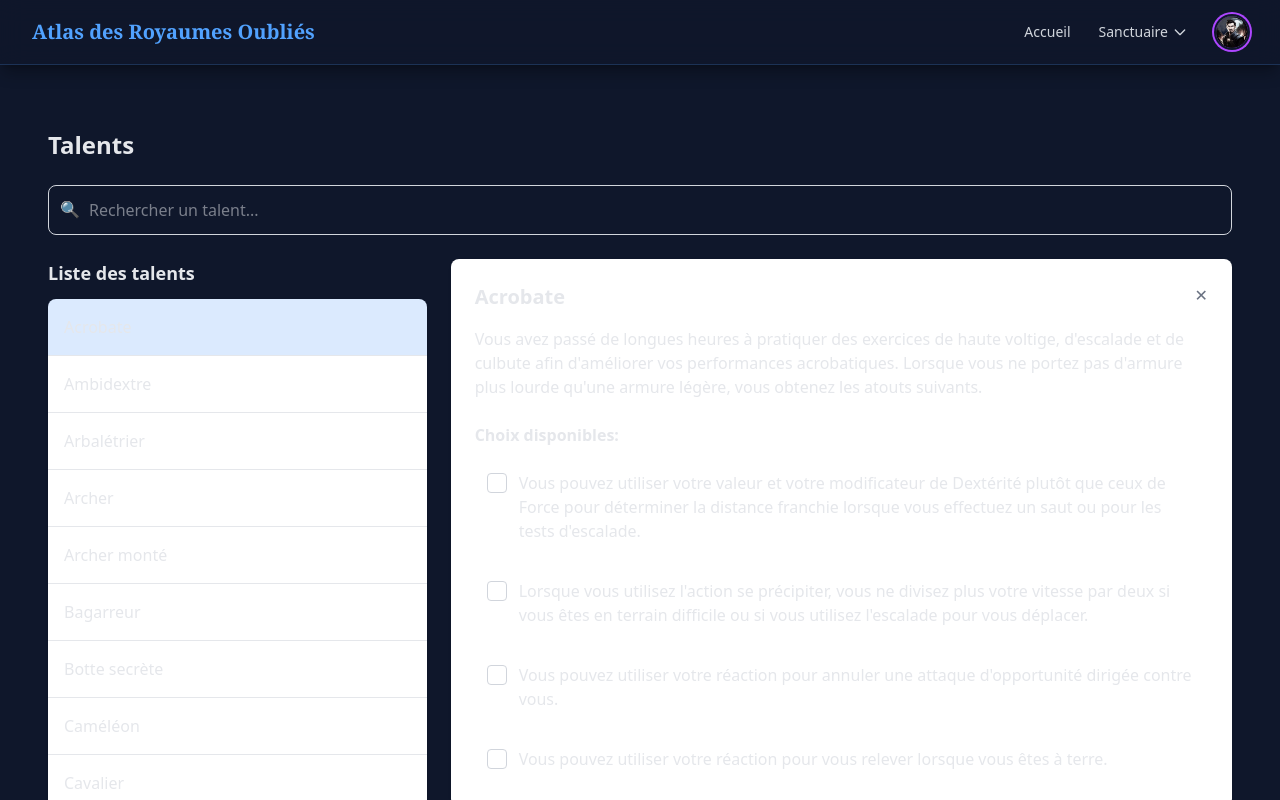
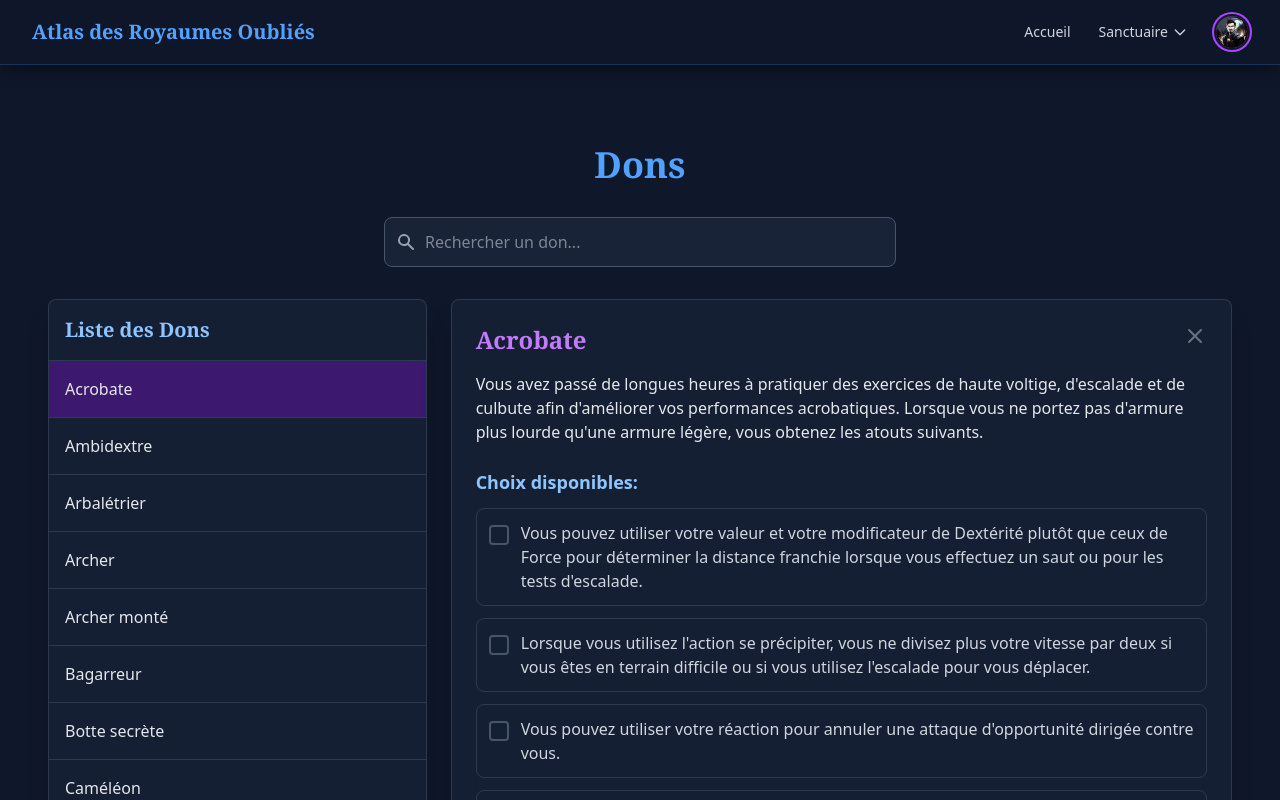
Before and after one commit to Thomas-Trehou/atlasdd-front-reborn, an Angular app: page /sanctuary/talents in a window 1280 px wide. Both pictures are taken after a click on the item "Acrobate". Shown: the top 800 px of the page. Built offline with nearby package versions, Linux system fonts and the light colour scheme.

Commit message:
add style to talents

```diff
--- a/src/app/features/sanctuary/talents/talents.component.html
+++ b/src/app/features/sanctuary/talents/talents.component.html
@@ -1,37 +1,38 @@
 <!-- src/app/features/sanctuary/talents/talents.component.html -->
-
-<div class="container mx-auto p-4">
-  <h1 class="text-2xl font-bold mb-6">Talents</h1>
+<div class="container mx-auto px-4 py-8">
+  <h1 class="text-4xl font-bold font-serif text-blue-400 text-center mb-8">Dons</h1>
 
   <!-- Barre de recherche -->
-  <div class="mb-6">
+  <div class="mb-8 max-w-lg mx-auto">
     <div class="relative">
+      <div class="absolute inset-y-0 left-0 pl-3 flex items-center pointer-events-none">
+        <svg class="h-5 w-5 text-gray-400" xmlns="http://www.w3.org/2000/svg" viewBox="0 0 20 20" fill="currentColor">
+          <path fill-rule="evenodd" d="M8 4a4 4 0 100 8 4 4 0 000-8zM2 8a6 6 0 1110.89 3.476l4.817 4.817a1 1 0 01-1.414 1.414l-4.816-4.816A6 6 0 012 8z" clip-rule="evenodd" />
+        </svg>
+      </div>
       <input
         type="text"
-        class="w-full p-3 pl-10 rounded-lg border border-gray-300 focus:outline-none focus:ring-2 focus:ring-blue-500"
-        placeholder="Rechercher un talent..."
+        class="w-full p-3 pl-10 bg-slate-800/70 border border-slate-600 rounded-lg text-gray-200 focus:outline-none focus:ring-2 focus:ring-purple-400 focus:border-transparent transition-colors"
+        placeholder="Rechercher un don..."
         (input)="searchTalents($event)">
-      <div class="absolute left-3 top-3 text-gray-400">
-        <span>🔍</span>
-      </div>
     </div>
   </div>
 
   <div class="grid grid-cols-1 lg:grid-cols-3 gap-6">
-    <!-- Liste des talents (première colonne) -->
+    <!-- Liste des dons -->
     <div class="lg:col-span-1">
-      <h2 class="text-lg font-semibold mb-3">Liste des talents</h2>
-      <div class="bg-white rounded-lg shadow overflow-hidden max-h-[70vh] overflow-y-auto">
-        <ul class="divide-y divide-gray-200">
+      <div class="bg-slate-800/50 backdrop-blur-sm rounded-lg shadow-xl shadow-black/30 border border-slate-700/80 overflow-hidden">
+        <h2 class="text-xl font-bold font-serif text-blue-300 p-4 border-b border-slate-700/80">Liste des Dons</h2>
+        <ul class="divide-y divide-slate-700/80 max-h-[70vh] overflow-y-auto">
           @for (talent of filteredTalents; track talent.name) {
             <li
-              class="p-4 hover:bg-blue-50 cursor-pointer transition-colors"
-              [class.bg-blue-100]="selectedTalent?.name === talent.name"
+              class="p-4 hover:bg-slate-700/50 cursor-pointer transition-colors"
+              [ngClass]="{'bg-purple-600/30': selectedTalent?.name === talent.name}"
               (click)="selectTalent(talent)">
               <div class="flex justify-between items-center">
-                <h3 class="font-medium">{{ talent.name }}</h3>
+                <h3 class="font-medium text-gray-200">{{ talent.name }}</h3>
                 @if (countSelectedChoices(talent.name) > 0) {
-                  <span class="px-2 py-1 bg-green-100 text-green-800 text-xs font-medium rounded-full">
+                  <span class="px-2 py-1 bg-green-800/70 text-green-300 text-xs font-medium rounded-full">
                     {{ countSelectedChoices(talent.name) }} choix
                   </span>
                 }
@@ -39,54 +40,54 @@
             </li>
           }
           @empty {
-            <li class="p-4 text-gray-500 italic">Aucun talent trouvé</li>
+            <li class="p-4 text-gray-500 italic">Aucun don trouvé</li>
           }
         </ul>
       </div>
     </div>
 
-    <!-- Détails du talent sélectionné (deux dernières colonnes) -->
+    <!-- Détails du don sélectionné -->
     <div class="lg:col-span-2">
       @if (selectedTalent) {
-        <div class="bg-white rounded-lg shadow p-6">
+        <div class="bg-slate-800/50 backdrop-blur-sm rounded-lg shadow-xl shadow-black/30 border border-slate-700/80 p-6">
           <div class="flex justify-between items-start mb-4">
-            <h2 class="text-xl font-bold">{{ selectedTalent.name }}</h2>
+            <h2 class="text-2xl font-bold font-serif text-purple-400">{{ selectedTalent.name }}</h2>
             <button
-              class="text-gray-500 hover:text-gray-700"
-              (click)="clearSelection()">
-              ✕
+              class="text-gray-500 hover:text-white transition-colors"
+              (click)="clearSelection()"
+              aria-label="Fermer">
+              <svg class="w-6 h-6" fill="none" viewBox="0 0 24 24" stroke="currentColor"><path stroke-linecap="round" stroke-linejoin="round" stroke-width="2" d="M6 18L18 6M6 6l12 12" /></svg>
             </button>
           </div>
 
-          <div class="prose max-w-none mb-6">
+          <div class="prose prose-invert max-w-none mb-6 prose-p:text-gray-300">
             <p>{{ selectedTalent.description }}</p>
           </div>
 
-          <h3 class="font-semibold mb-3">Choix disponibles:</h3>
+          <h3 class="font-semibold mb-3 text-lg text-blue-300">Choix disponibles:</h3>
           <div class="space-y-3">
             @for (choice of selectedTalent.choices; track choice) {
-              <div class="flex items-start gap-3 p-3 rounded-lg hover:bg-gray-50 transition-colors cursor-pointer"
-                   [class.bg-green-50]="isChoiceSelected(selectedTalent.name, choice)"
+              <div class="flex items-start gap-3 p-3 rounded-lg hover:bg-slate-700/50 transition-colors cursor-pointer border border-slate-700/80"
+                   [ngClass]="{'bg-purple-600/20 border-purple-500/50': isChoiceSelected(selectedTalent.name, choice)}"
                    (click)="toggleChoiceSelection(selectedTalent.name, choice)">
-                <div class="flex-shrink-0 mt-0.5">
-                  <div class="w-5 h-5 border border-gray-300 rounded-sm flex items-center justify-center"
-                       [class.bg-green-500]="isChoiceSelected(selectedTalent.name, choice)"
-                       [class.border-green-500]="isChoiceSelected(selectedTalent.name, choice)">
+                <div class="flex-shrink-0 mt-1">
+                  <div class="w-5 h-5 border-2 border-slate-600 rounded-sm flex items-center justify-center transition-all"
+                       [ngClass]="isChoiceSelected(selectedTalent.name, choice) ? 'bg-purple-500 border-purple-400' : ''">
                     @if (isChoiceSelected(selectedTalent.name, choice)) {
-                      <span class="text-white text-sm">✓</span>
+                      <svg class="w-3 h-3 text-white" fill="none" viewBox="0 0 24 24" stroke="currentColor"><path stroke-linecap="round" stroke-linejoin="round" stroke-width="3" d="M5 13l4 4L19 7" /></svg>
                     }
                   </div>
                 </div>
-                <p>{{ choice }}</p>
+                <p class="text-gray-300">{{ choice }}</p>
               </div>
             }
           </div>
         </div>
       } @else {
-        <div class="bg-white rounded-lg shadow p-6 h-full flex flex-col justify-center items-center">
+        <div class="bg-slate-800/50 backdrop-blur-sm rounded-lg shadow-xl shadow-black/30 border border-slate-700/80 p-6 h-full flex flex-col justify-center items-center">
           <div class="text-center py-10 text-gray-500">
-            <p class="text-lg mb-2">Sélectionnez un talent pour voir ses détails</p>
-            <p class="italic">Les talents représentent des aptitudes particulières qui permettent à votre personnage de se démarquer</p>
+            <p class="text-lg mb-2">Sélectionnez un don pour voir ses détails</p>
+            <p class="italic">Les dons représentent des aptitudes particulières qui permettent à votre personnage de se démarquer</p>
           </div>
         </div>
       }
```
